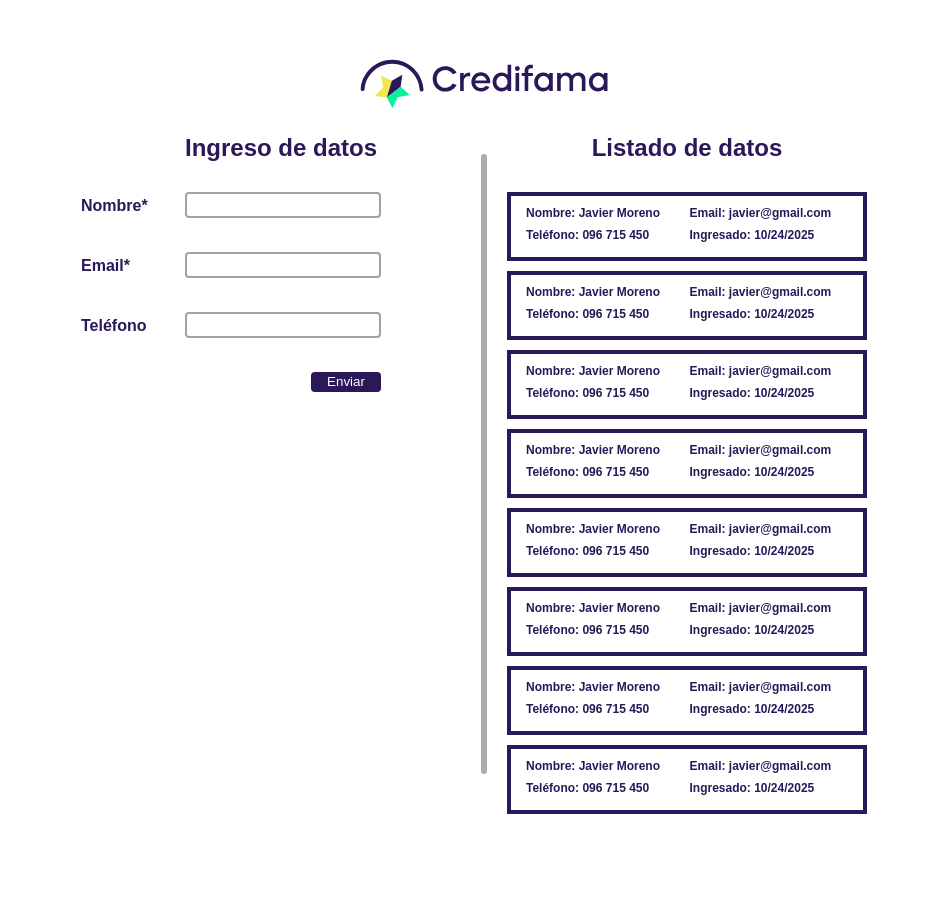
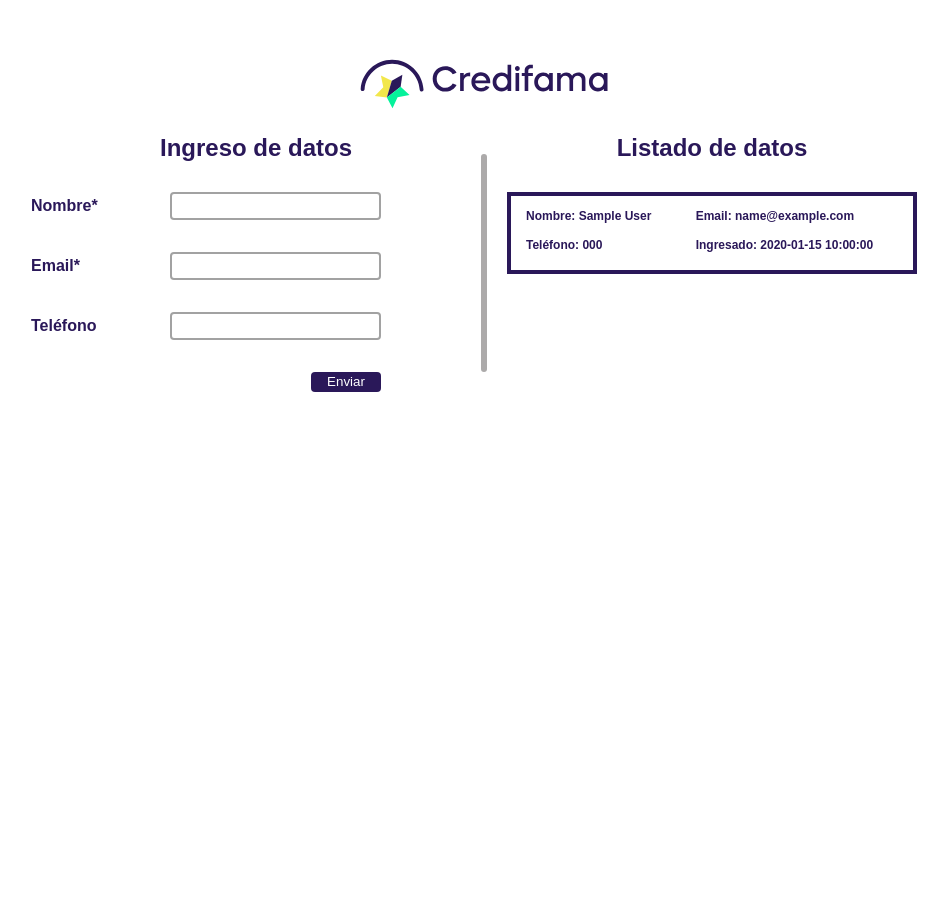
Before and after one commit to javiermorenov1203/credifama, a PHP site: page / in a window 1280 px wide. Shown: the whole page, without its empty margins (156-1104 px from the left). After the commit the page ends 392 px from the top, so only its background shows below. Run offline with PHP 8.4, Linux system fonts and the light colour scheme; tables that the repository leaves empty or names only in its code hold one stand-in row (values such as "Sample post").

Commit message:
get users

```diff
--- /dev/null
+++ b/get-users.php
@@ -0,0 +1,33 @@
+<?php
+header('Content-Type: application/json; charset=utf-8');
+require_once('db.php');
+
+try {
+    $sql = "SELECT * FROM users ORDER BY input_date DESC";
+    $result = $conn->query($sql);
+
+    $users = [];
+    // output data of each row
+    while ($row = $result->fetch_assoc()) {
+        $users[] = [
+            "id" => $row["id"],
+            "nombre" => $row["full_name"],
+            "email" => $row["email"],
+            "telefono" => $row["phone"],
+            "fecha_ingreso" => $row["input_date"],
+        ];
+    }
+    http_response_code(200);
+    echo json_encode(['message' => 'Datos obtenidos correctamente', 'users' => $users]);
+} catch (mysqli_sql_exception $e) {
+    http_response_code(500);
+    echo json_encode(['error' => 'Ha ocurrido un erorr al obtener los datos', 'details' => $e->getMessage()]);
+}
+
+
+
+
+
+
+$conn->close();
+?>
--- a/index.css
+++ b/index.css
@@ -22,8 +22,7 @@ body {
 
 .left-panel,
 .right-panel {
-    width: 400px;
-
+    width: 450px;
 }
 
 .panel-title {
@@ -50,8 +49,8 @@ body {
 }
 
 .data-input {
-    height: 20px;
-    width: 185px;
+    height: 22px;
+    width: 200px;
     font-size: 13px;
     border-radius: 4px;
     border-width: 2px;
@@ -75,12 +74,13 @@ body {
 }
 
 .data-card {
+    height: 49px;
     font-size: 12px;
     border: #2a1859;
     border-style: solid;
     border-width: 4px;
     display: grid;
-    grid-template-columns: repeat(2, 1fr);
+    grid-template-columns: 45% 55%;
     gap: 8px 0px;
     margin: 0px 20px;
     align-items: center;
@@ -107,7 +107,27 @@ label {
     padding-top: 5px;
 }
 
-.card-container {
+#card-container {
     display: grid;
     gap: 10px;
+    max-height: 730px;
+    overflow-y: auto;
 }
+
+#card-container::-webkit-scrollbar {
+  width: 8px;
+}
+
+#card-container::-webkit-scrollbar-thumb {
+  background-color: rgb(199, 199, 199);
+  border-radius: 4px;
+}
+
+#card-container::-webkit-scrollbar-thumb:hover {
+  background-color: rgb(172, 170, 170);
+}
+
+#card-container p {
+    font-size: 14px;
+    text-align: center;
+}
--- a/index.html
+++ b/index.html
@@ -47,55 +47,7 @@
             <span class="panel-separator"></span>
             <div class="right-panel">
                 <h2 class="panel-title">Listado de datos</h2>
-                <div class="card-container">
-                    <div class="data-card">
-                        <span>Nombre: Javier Moreno</span>
-                        <span>Email: javier@gmail.com</span>
-                        <span>Teléfono: 096 715 450</span>
-                        <span>Ingresado: 10/24/2025</span>
-                    </div>
-                    <div class="data-card">
-                        <span>Nombre: Javier Moreno</span>
-                        <span>Email: javier@gmail.com</span>
-                        <span>Teléfono: 096 715 450</span>
-                        <span>Ingresado: 10/24/2025</span>
-                    </div>
-                    <div class="data-card">
-                        <span>Nombre: Javier Moreno</span>
-                        <span>Email: javier@gmail.com</span>
-                        <span>Teléfono: 096 715 450</span>
-                        <span>Ingresado: 10/24/2025</span>
-                    </div>
-                    <div class="data-card">
-                        <span>Nombre: Javier Moreno</span>
-                        <span>Email: javier@gmail.com</span>
-                        <span>Teléfono: 096 715 450</span>
-                        <span>Ingresado: 10/24/2025</span>
-                    </div>
-                    <div class="data-card">
-                        <span>Nombre: Javier Moreno</span>
-                        <span>Email: javier@gmail.com</span>
-                        <span>Teléfono: 096 715 450</span>
-                        <span>Ingresado: 10/24/2025</span>
-                    </div>
-                    <div class="data-card">
-                        <span>Nombre: Javier Moreno</span>
-                        <span>Email: javier@gmail.com</span>
-                        <span>Teléfono: 096 715 450</span>
-                        <span>Ingresado: 10/24/2025</span>
-                    </div>
-                    <div class="data-card">
-                        <span>Nombre: Javier Moreno</span>
-                        <span>Email: javier@gmail.com</span>
-                        <span>Teléfono: 096 715 450</span>
-                        <span>Ingresado: 10/24/2025</span>
-                    </div>
-                    <div class="data-card">
-                        <span>Nombre: Javier Moreno</span>
-                        <span>Email: javier@gmail.com</span>
-                        <span>Teléfono: 096 715 450</span>
-                        <span>Ingresado: 10/24/2025</span>
-                    </div>
+                <div id="card-container">
                 </div>
             </div>
         </div>
--- a/index.js
+++ b/index.js
@@ -7,7 +7,32 @@ const emailRegex = /^[a-zA-Z0-9._%+-]+@[a-zA-Z0-9.-]+\.[a-zA-Z]{2,}$/;
 const phoneInput = document.getElementById("number")
 const phoneError = document.getElementById("phone-error")
 const phoneRegex = /^$|^09[0-9]{7}$/
+const cardContainer = document.getElementById("card-container")
 
+function loadUsers() {
+    fetch("get-users.php")
+        .then(res => res.json())
+        .then(data => {
+            if (data.users && data.users.length > 0) {
+                cardContainer.innerHTML = ""
+                data.users.forEach(user => {
+                    cardContainer.innerHTML += `<div class="data-card">
+                        <span>Nombre: ${user.nombre}</span>
+                        <span>Email: ${user.email}</span>
+                        <span>Teléfono: ${user.telefono ?? 'N/A'}</span>
+                        <span>Ingresado: ${user.fecha_ingreso}</span>
+                    </div>`
+                })
+            } else {
+                cardContainer.innerHTML = `<p>No hay datos para mostrar</p>`
+            }
+        })
+        .catch(err => console.log('Error:', err))
+}
+
+document.addEventListener("DOMContentLoaded", () => {
+    loadUsers()
+})
 
 form.addEventListener("submit", function (event) {
     event.preventDefault()
@@ -51,7 +76,7 @@ form.addEventListener("submit", function (event) {
         .then(res => res.json().then(data => ({ status: res.status, body: data })))
         .then(({ status, body }) => {
             if (status === 201) {
-                alert(body.message); // o mostrar en un div de éxito
+                loadUsers();
                 form.reset();
             } else if (status === 409) {
                 if (body.errors.email) {
```
